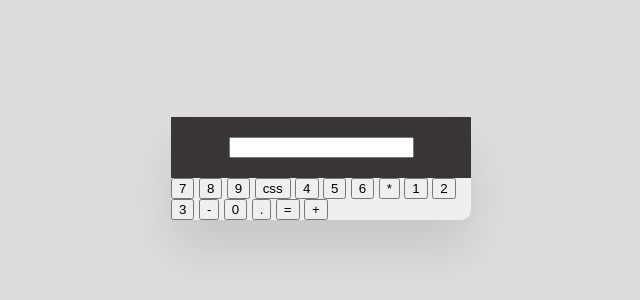
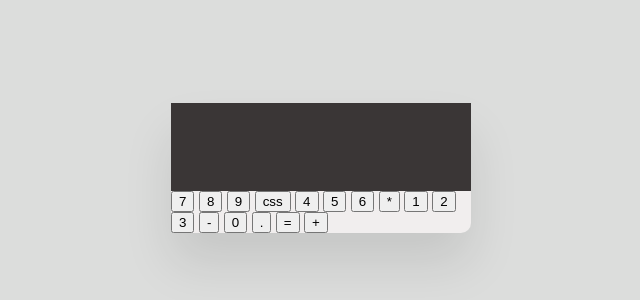
Before and after one commit to shantanunimkande/Assignment-21css, a plain HTML site: page index.html in a window 1280 px wide. Shown: the part 112-412 px from the top of the page, without its empty margins (319-959 px from the left). Drawn offline with Linux system fonts and the light colour scheme.

Commit message:
dis input added

```diff
--- a/index.html
+++ b/index.html
@@ -34,6 +34,15 @@
     padding: 20px;
   }
 
+  .display input {
+    width: 100%;
+    font-size: 1.5rem;
+    color: #dfdbdb;
+    background: none;
+    border: none;
+    text-align: right;
+    padding: 10px;
+  }
 
 
 
```
